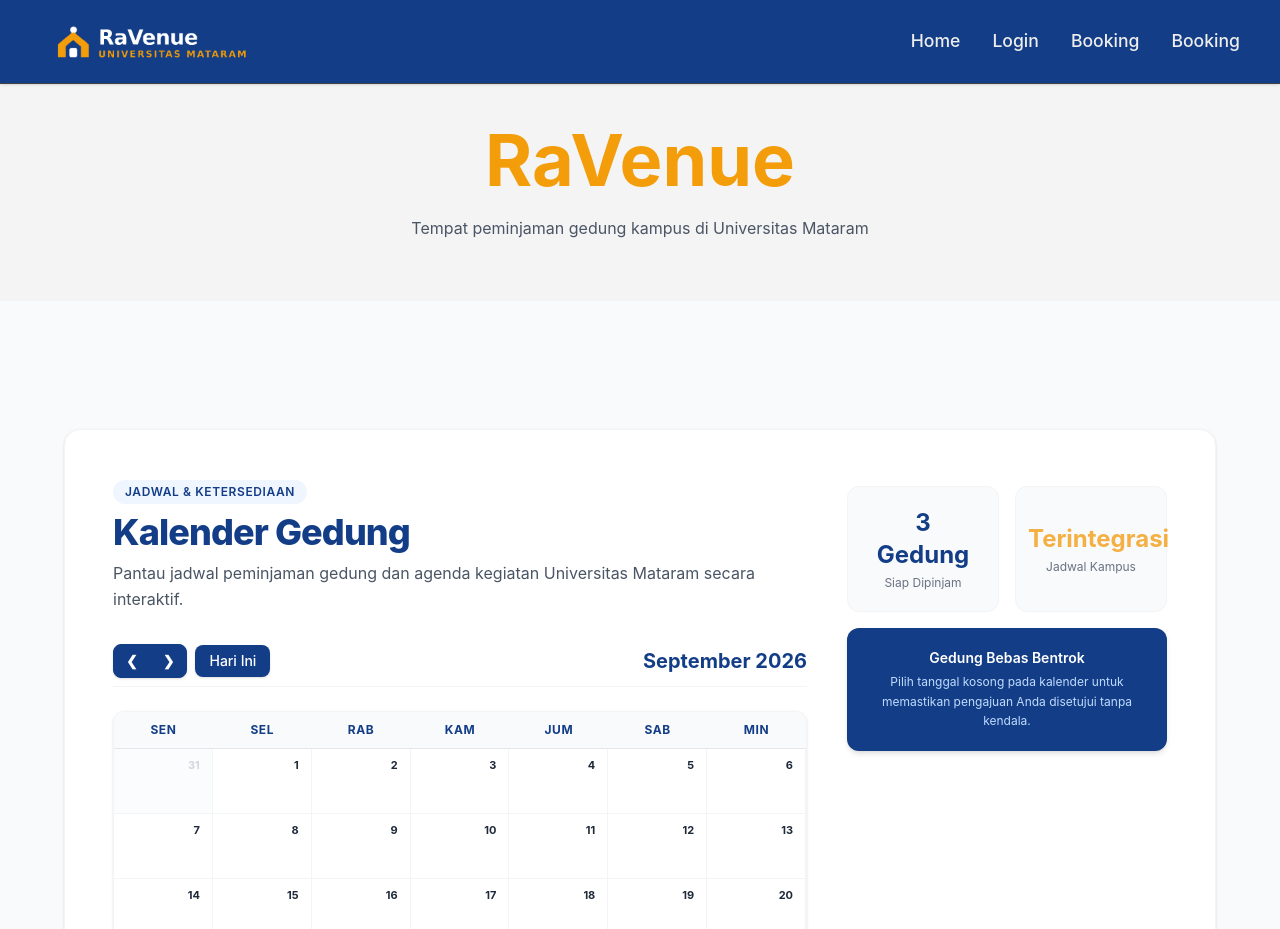
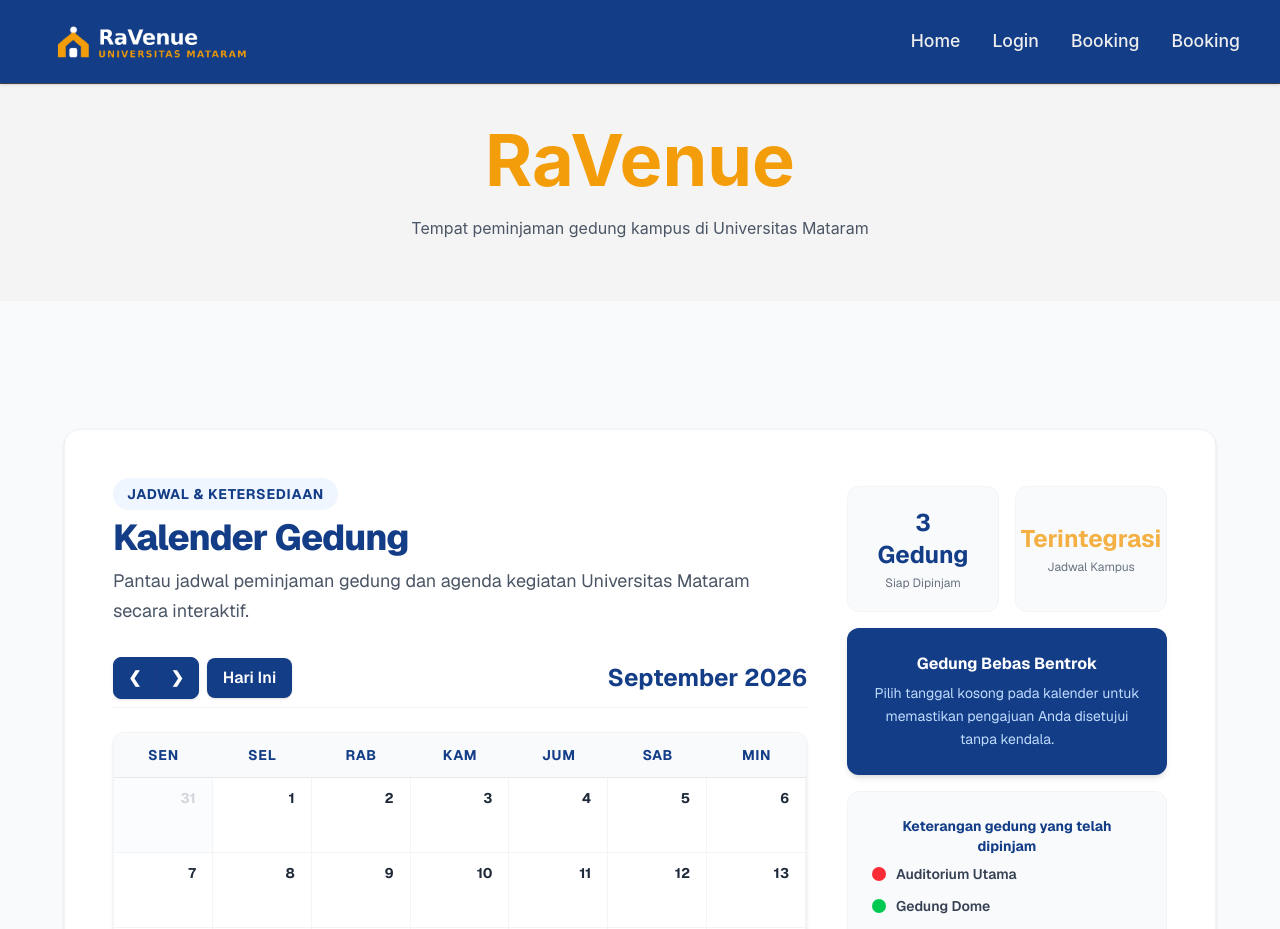
Before and after one commit to Grizkya/KARISMA, a Next.js app: page / in a window 1280 px wide. Shown: the top 929 px of the page. Built offline with nearby package versions, Linux system fonts and the light colour scheme.

Commit message:
update booking page

```diff
--- a/src/components/Calendar.js
+++ b/src/components/Calendar.js
@@ -61,20 +61,20 @@ function Calendar() {
   }
 
   return (
-    <section className="py-12 px-6 bg-slate-50 border-b border-gray-100">
+    <section className="py-12 px-6 bg-slate-50 border-b border-gray-100 font-sans antialiased">
       <div className="max-w-6xl mx-auto">
         <div className="bg-white rounded-2xl p-8 sm:p-12 shadow-sm border border-gray-100 flex flex-col md:flex-row items-start justify-between gap-10">
 
           <div className="flex-1 w-full text-left space-y-6">
 
             <div className="space-y-2">
-              <div className="inline-block px-3 py-1 bg-blue-50 text-[#133D86] text-xs font-semibold rounded-full uppercase tracking-wider">
+              <div className="inline-block px-3.5 py-1.5 bg-blue-50 text-[#133D86] text-sm font-bold rounded-full uppercase tracking-wider">
                 Jadwal & Ketersediaan
               </div>
               <h2 className="text-3xl sm:text-4xl font-extrabold text-[#133D86] tracking-tight">
                 Kalender Gedung
               </h2>
-              <p className="text-gray-600 text-sm sm:text-base leading-relaxed">
+              <p className="text-gray-600 text-base sm:text-lg leading-relaxed font-normal">
                 Pantau jadwal peminjaman gedung dan agenda kegiatan Universitas Mataram secara interaktif.
               </p>
             </div>
@@ -82,30 +82,44 @@ function Calendar() {
             <div className="flex flex-wrap items-center justify-between gap-3 pt-2 pb-2 border-b border-gray-100">
               <div className="flex items-center gap-2">
                 <div className="flex rounded-lg overflow-hidden border border-[#133D86] bg-[#133D86] shadow-sm">
-                  <button onClick={handlePrev} className="px-3 py-1.5 text-white hover:bg-[#0d2a5e] transition font-bold text-xs sm:text-sm">❮</button>
-                  <button onClick={handleNext} className="px-3 py-1.5 text-white hover:bg-[#0d2a5e] transition font-bold text-xs sm:text-sm border-l border-blue-900">❯</button>
+                  <button onClick={handlePrev} className="px-3.5 py-2 text-white hover:bg-[#0d2a5e] transition font-bold text-sm sm:text-base">❮</button>
+                  <button onClick={handleNext} className="px-3.5 py-2 text-white hover:bg-[#0d2a5e] transition font-bold text-sm sm:text-base border-l border-blue-900">❯</button>
                 </div>
-                <button onClick={handleToday} className="px-3.5 py-1.5 bg-[#133D86] hover:bg-[#0d2a5e] text-white font-medium text-xs sm:text-sm rounded-lg shadow-sm transition">
+                <button onClick={handleToday} className="px-4 py-2 bg-[#133D86] hover:bg-[#0d2a5e] text-white font-semibold text-sm sm:text-base rounded-lg shadow-sm transition">
                   Hari Ini
                 </button>
               </div>
 
-              <h3 className="text-lg sm:text-xl font-bold text-[#133D86]">
+              <h3 className="text-xl sm:text-2xl font-bold text-[#133D86]">
                 {monthsName[month]} {year}
               </h3>
             </div>
 
             <div className="border border-gray-100 rounded-xl overflow-hidden bg-white shadow-sm">
-              <div className="grid grid-cols-7 bg-slate-50 border-b border-gray-200 text-center text-xs font-bold text-[#133D86] uppercase tracking-wider py-2.5">
+              <div className="grid grid-cols-7 bg-slate-50 border-b border-gray-200 text-center text-sm font-bold text-[#133D86] uppercase tracking-wider py-3">
                 <div>Sen</div><div>Sel</div><div>Rab</div><div>Kam</div><div>Jum</div><div>Sab</div><div>Min</div>
               </div>
               <div className="grid grid-cols-7 auto-rows-fr">
                 {calendarDays.map((item, index) => {
                   const isToday = item.dateStr === todayStr;
                   return (
-                    <div key={index} className={`min-h-[55px] sm:min-h-[65px] border-b border-r border-gray-100 p-1.5 flex flex-col justify-between transition ${item.isCurrentMonth ? "bg-white" : "bg-slate-50/50"}`}>
-                      <div className="flex justify-end">
-                        <span className={`text-[11px] font-bold px-1.5 py-0.5 rounded-md ${isToday ? "bg-[#F4B042] text-white shadow-sm" : item.isCurrentMonth ? "text-gray-800" : "text-gray-300"}`}>
+                    <div key={index} className={`min-h-[60px] sm:min-h-[75px] border-b border-r border-gray-100 p-2 flex flex-col justify-between transition ${item.isCurrentMonth ? "bg-white" : "bg-slate-50/50"}`}>
+                      <div className="flex justify-between items-start">
+                        <div className="flex gap-1 items-center mt-0.5">
+                          {item.dateStr === `${year}-${String(month + 1).padStart(2, '0')}-22` && (
+                            <>
+                              <span className="w-2.5 h-2.5 rounded-full bg-red-500 inline-block" title="Audit"></span>
+                              <span className="w-2.5 h-2.5 rounded-full bg-green-500 inline-block" title="Dom"></span>
+                            </>
+                          )}
+                          {item.dateStr === `${year}-${String(month + 1).padStart(2, '0')}-24` && (
+                            <span className="w-2.5 h-2.5 rounded-full bg-green-500 inline-block" title="Dom"></span>
+                          )}
+                          {item.dateStr === `${year}-${String(month + 1).padStart(2, '0')}-25` && (
+                            <span className="w-2.5 h-2.5 rounded-full bg-blue-600 inline-block" title="Arena Budaya"></span>
+                          )}
+                        </div>
+                        <span className={`text-xs sm:text-sm font-bold px-2 py-0.5 rounded-md ${isToday ? "bg-[#F4B042] text-white shadow-sm" : item.isCurrentMonth ? "text-gray-800" : "text-gray-300"}`}>
                           {item.dayNum}
                         </span>
                       </div>
@@ -120,18 +134,37 @@ function Calendar() {
           <div className="w-full md:w-80 grid grid-cols-2 gap-4 shrink-0 md:mt-2">
             <div className="bg-slate-50 p-5 rounded-xl border border-gray-100 text-center flex flex-col justify-center">
               <div className="text-2xl font-bold text-[#133D86]">3 Gedung</div>
-              <div className="text-xs text-gray-500 mt-1">Siap Dipinjam</div>
+              <div className="text-xs text-gray-500 mt-1 font-normal">Siap Dipinjam</div>
+            </div>
+            <div className="bg-slate-50 py-5 px-2 rounded-xl border border-gray-100 text-center flex flex-col items-center justify-center overflow-hidden">
+              <div className="text-2xl font-bold text-[#F4B042] whitespace-nowrap">
+                Terintegrasi
+              </div>
+              <div className="text-xs text-gray-500 mt-1 font-normal">
+                Jadwal Kampus
+              </div>
             </div>
 
-            <div className="bg-slate-50 py-5 px-3 rounded-xl border border-gray-100 text-center flex flex-col justify-center">
-              <div className="text-2xl font-bold text-[#F4B042]">Terintegrasi</div>
-              <div className="text-xs text-gray-500 mt-1">Jadwal Kampus</div>
+            <div className="col-span-2 bg-[#133D86] text-white p-6 rounded-xl text-center shadow-md space-y-1.5">
+              <div className="text-base font-bold">Gedung Bebas Bentrok</div>
+              <div className="text-sm text-blue-200 leading-relaxed font-normal">
+                Pilih tanggal kosong pada kalender untuk memastikan pengajuan Anda disetujui tanpa kendala.
+              </div>
             </div>
 
-            <div className="col-span-2 bg-[#133D86] text-white p-5 rounded-xl text-center shadow-md space-y-1">
-              <div className="text-sm font-semibold">Gedung Bebas Bentrok</div>
-              <div className="text-xs text-blue-200 leading-relaxed">
-                Pilih tanggal kosong pada kalender untuk memastikan pengajuan Anda disetujui tanpa kendala.
+            <div className="col-span-2 bg-slate-50 p-6 rounded-xl border border-gray-100 space-y-3">
+              <div className="text-sm font-bold text-[#133D86] text-center mb-2">Keterangan gedung yang telah dipinjam</div>
+              <div className="flex items-center gap-2.5 text-sm text-gray-700">
+                <span className="w-3.5 h-3.5 rounded-full bg-red-500 shrink-0"></span>
+                <span className="font-semibold">Auditorium Utama</span>
+              </div>
+              <div className="flex items-center gap-2.5 text-sm text-gray-700">
+                <span className="w-3.5 h-3.5 rounded-full bg-green-500 shrink-0"></span>
+                <span className="font-semibold">Gedung Dome</span>
+              </div>
+              <div className="flex items-center gap-2.5 text-sm text-gray-700">
+                <span className="w-3.5 h-3.5 rounded-full bg-blue-600 shrink-0"></span>
+                <span className="font-semibold">Arena Budaya</span>
               </div>
             </div>
           </div>
@@ -144,7 +177,7 @@ function Calendar() {
 
 export default function Home() {
   return (
-    <div className="min-h-screen bg-gray-50 pb-12">
+    <div className="min-h-screen bg-gray-50 pb-12 font-sans antialiased">
       <div className="text-center p-10">
       </div>
 
```
Also changed, not shown: src/app/(main)/booking/page.js (+75 -54 lines).
